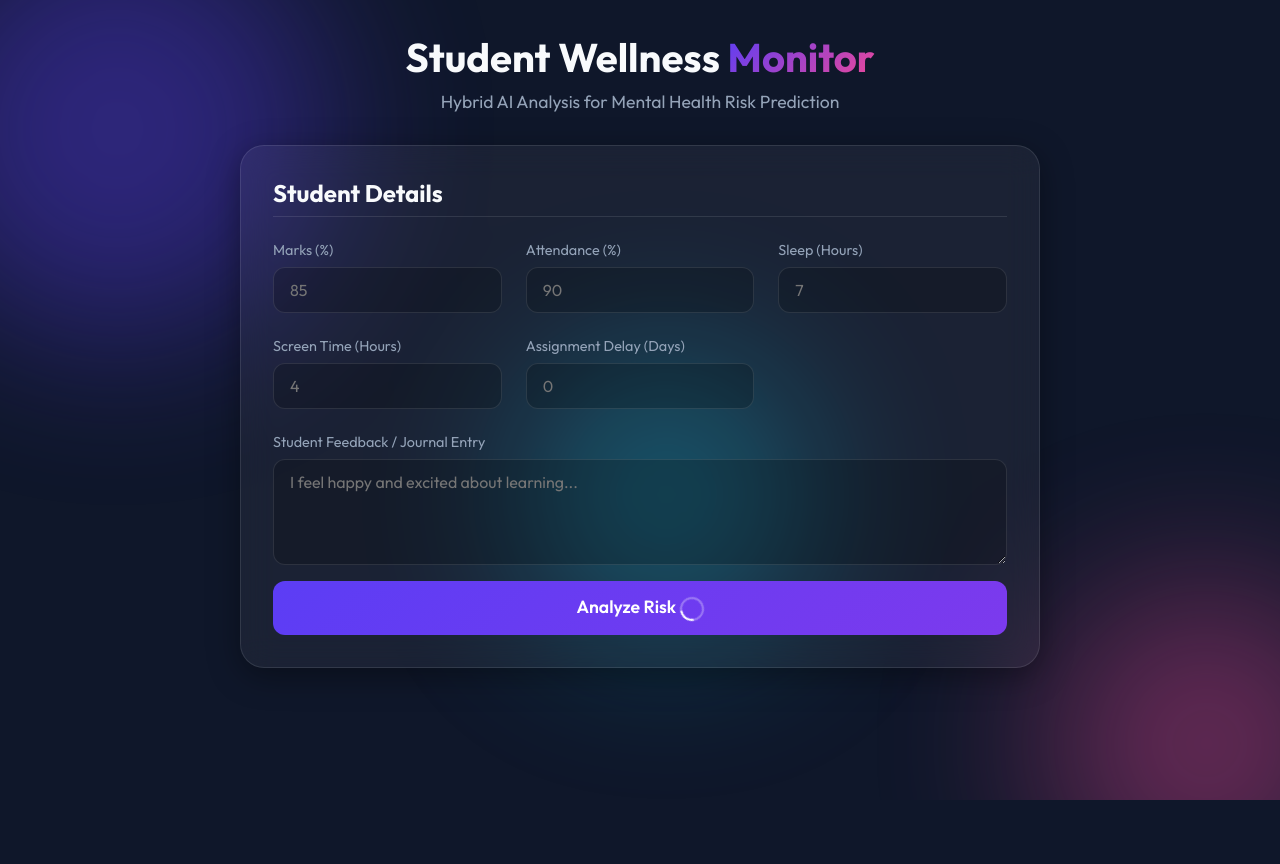
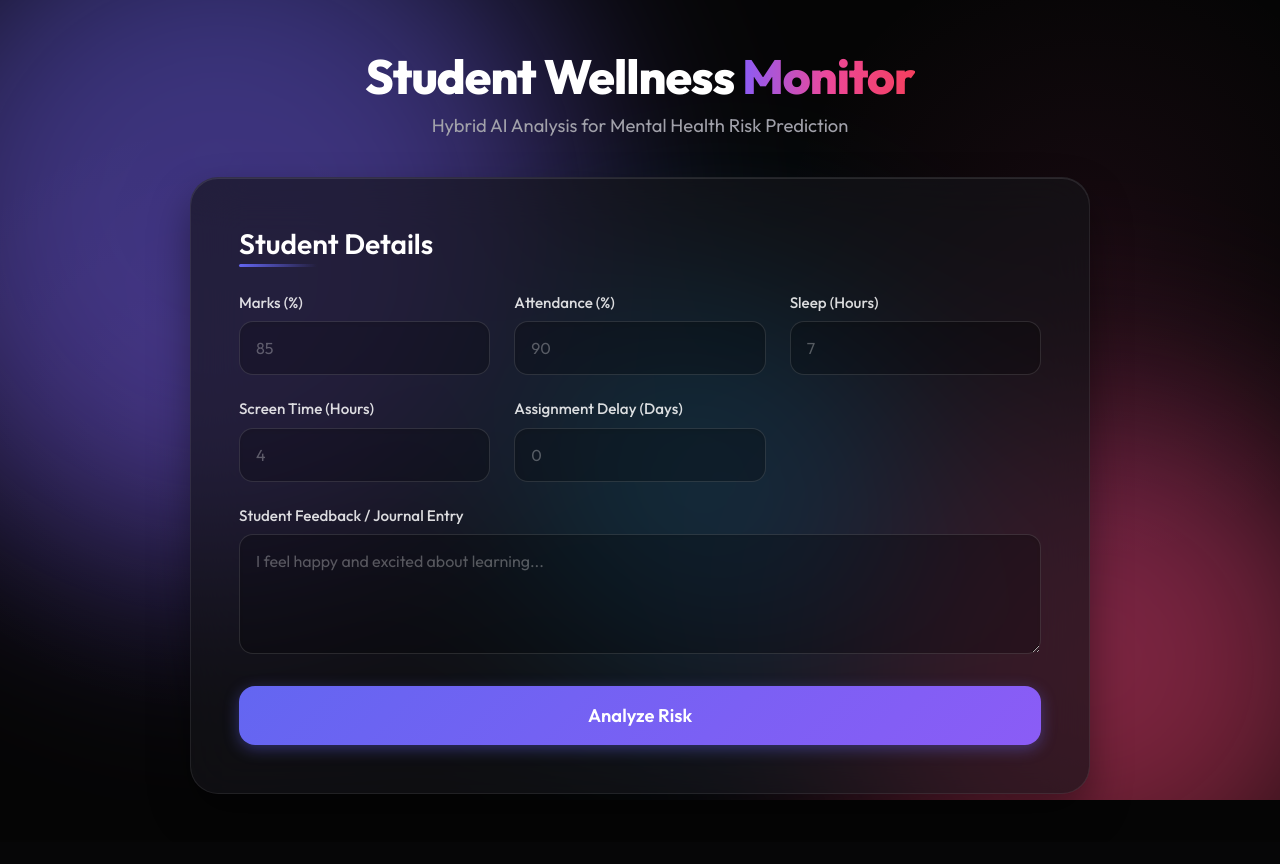
Before and after one commit to nfsprogramming/ai-smart-perfomance-anlayzer, a Flask app: page / in a window 1280 px wide. After the commit the page ends 800 px from the top, so only its background shows below. Run offline with Flask 3, Linux system fonts and the light colour scheme.

Commit message:
Enhance UI components & add favicon

```diff
--- a/static/style.css
+++ b/static/style.css
@@ -1,12 +1,13 @@
+@import url('https://fonts.googleapis.com/css2?family=Outfit:wght@300;400;500;600;700;800&display=swap');
+
 :root {
-    --primary-hue: 250;
-    --bg-dark: #0f172a;
-    --text-light: #f8fafc;
-    --text-dim: #94a3b8;
-    --glass-bg: rgba(255, 255, 255, 0.05);
-    --glass-border: rgba(255, 255, 255, 0.1);
-    --accent: hsl(var(--primary-hue), 90%, 60%);
-    --accent-glow: hsl(var(--primary-hue), 90%, 60%, 0.5);
+    --bg-dark: #050505;
+    --bg-panel: rgba(20, 20, 25, 0.65);
+    --text-main: #ffffff;
+    --text-muted: #a1a1aa;
+    --border-light: rgba(255, 255, 255, 0.08);
+    --accent: #6366f1;
+    --accent-glow: rgba(99, 102, 241, 0.4);
 
     --success: #10b981;
     --warning: #f59e0b;
@@ -16,129 +17,150 @@
 * {
     margin: 0;
     padding: 0;
-    box-sizing: border_box;
+    box-sizing: border-box;
     font-family: 'Outfit', sans-serif;
 }
 
 body {
     background-color: var(--bg-dark);
-    color: var(--text-light);
+    color: var(--text-main);
     min-height: 100vh;
-    overflow-x: hidden;
     display: flex;
     justify-content: center;
-    padding: 2rem 1rem;
+    align-items: center;
+    padding: 3rem 1.5rem;
+    overflow-x: hidden;
+    position: relative;
+    background-image: radial-gradient(circle at 15% 50%, rgba(99, 102, 241, 0.08), transparent 25%),
+                      radial-gradient(circle at 85% 30%, rgba(236, 72, 153, 0.08), transparent 25%);
 }
 
-/* Background Blobs */
+/* Background Animated Blobs */
 .background-blobs {
     position: fixed;
     top: 0;
     left: 0;
-    width: 100%;
-    height: 100%;
+    width: 100vw;
+    height: 100vh;
     z-index: -1;
     overflow: hidden;
+    pointer-events: none;
 }
 
 .blob {
     position: absolute;
-    filter: blur(80px);
-    opacity: 0.4;
+    filter: blur(100px);
+    opacity: 0.5;
     border-radius: 50%;
-    animation: float 20s infinite alternate;
+    animation: floatBlob 25s infinite alternate ease-in-out;
 }
 
 .blob-1 {
-    width: 400px;
-    height: 400px;
-    background: var(--accent);
-    top: -100px;
-    left: -100px;
+    width: 50vw;
+    height: 50vw;
+    background: linear-gradient(135deg, #6366f1, #8b5cf6);
+    top: -20%;
+    left: -10%;
 }
 
 .blob-2 {
-    width: 300px;
-    height: 300px;
-    background: #ec4899;
-    /* Pink */
-    bottom: -50px;
-    right: -50px;
+    width: 40vw;
+    height: 40vw;
+    background: linear-gradient(135deg, #ec4899, #f43f5e);
+    bottom: -10%;
+    right: -5%;
     animation-delay: -5s;
 }
 
 .blob-3 {
-    width: 250px;
-    height: 250px;
-    background: #06b6d4;
-    /* Cyan */
-    top: 40%;
+    width: 35vw;
+    height: 35vw;
+    background: linear-gradient(135deg, #06b6d4, #3b82f6);
+    top: 30%;
     left: 40%;
     animation-delay: -10s;
 }
 
-@keyframes float {
-    0% {
-        transform: translate(0, 0) scale(1);
-    }
-
-    100% {
-        transform: translate(30px, 50px) scale(1.1);
-    }
+@keyframes floatBlob {
+    0% { transform: translate(0, 0) scale(1) rotate(0deg); }
+    33% { transform: translate(5%, 10%) scale(1.1) rotate(45deg); }
+    66% { transform: translate(-5%, 5%) scale(0.9) rotate(-20deg); }
+    100% { transform: translate(10%, -10%) scale(1.05) rotate(15deg); }
 }
 
+/* Main Container */
 .container {
     width: 100%;
-    max-width: 800px;
+    max-width: 900px;
+    z-index: 10;
+    position: relative;
 }
 
+/* Header */
 .header {
     text-align: center;
-    margin-bottom: 2rem;
-    animation: fadeInDown 0.8s ease-out;
+    margin-bottom: 2.5rem;
+    animation: fadeInDown 1s cubic-bezier(0.16, 1, 0.3, 1) forwards;
 }
 
 .header h1 {
-    font-size: 2.5rem;
-    font-weight: 700;
+    font-size: 3rem;
+    font-weight: 800;
+    letter-spacing: -1px;
     margin-bottom: 0.5rem;
+    line-height: 1.2;
 }
 
 .highlight {
-    background: linear-gradient(135deg, var(--accent), #ec4899);
+    background: linear-gradient(to right, #8b5cf6, #ec4899, #f43f5e);
     -webkit-background-clip: text;
     background-clip: text;
     -webkit-text-fill-color: transparent;
+    display: inline-block;
 }
 
 .header p {
-    color: var(--text-dim);
-    font-size: 1.1rem;
+    color: var(--text-muted);
+    font-size: 1.15rem;
+    font-weight: 400;
 }
 
 /* Glass Panel */
 .glass-panel {
-    background: var(--glass-bg);
-    backdrop-filter: blur(16px);
-    -webkit-backdrop-filter: blur(16px);
-    border: 1px solid var(--glass-border);
-    border-radius: 24px;
-    padding: 2rem;
-    box-shadow: 0 8px 32px 0 rgba(0, 0, 0, 0.37);
-    animation: fadeInUp 0.8s ease-out 0.2s backwards;
+    background: var(--bg-panel);
+    backdrop-filter: blur(24px);
+    -webkit-backdrop-filter: blur(24px);
+    border: 1px solid var(--border-light);
+    border-radius: 28px;
+    padding: 3rem;
+    box-shadow: 0 20px 40px rgba(0, 0, 0, 0.4), inset 0 1px 0 rgba(255, 255, 255, 0.1);
+    animation: fadeInUp 1s cubic-bezier(0.16, 1, 0.3, 1) 0.2s backwards;
 }
 
-/* Input Section */
-.input-section h2 {
-    margin-bottom: 1.5rem;
-    font-size: 1.5rem;
-    border-bottom: 1px solid var(--glass-border);
-    padding-bottom: 0.5rem;
+/* Typography inside Panel */
+.glass-panel h2 {
+    font-size: 1.75rem;
+    font-weight: 600;
+    margin-bottom: 2rem;
+    position: relative;
+    display: inline-block;
 }
 
+.glass-panel h2::after {
+    content: '';
+    position: absolute;
+    bottom: -6px;
+    left: 0;
+    height: 3px;
+    width: 40%;
+    background: linear-gradient(90deg, var(--accent), transparent);
+    border-radius: 2px;
+}
+
+/* Inputs */
 .input-grid {
     display: grid;
-    grid-template-columns: repeat(auto-fit, minmax(180px, 1fr));
+    grid-template-columns: repeat(auto-fit, minmax(220px, 1fr));
     gap: 1.5rem;
     margin-bottom: 1.5rem;
 }
@@ -147,183 +169,259 @@
 .input-full {
     display: flex;
     flex-direction: column;
-    gap: 0.5rem;
+    gap: 0.6rem;
+    position: relative;
 }
 
 label {
-    font-size: 0.9rem;
-    color: var(--text-dim);
+    font-size: 0.95rem;
+    color: rgba(255,255,255,0.85);
     font-weight: 500;
 }
 
 input,
 textarea {
-    background: rgba(0, 0, 0, 0.2);
-    border: 1px solid var(--glass-border);
-    border-radius: 12px;
-    padding: 12px 16px;
-    color: var(--text-light);
+    background: rgba(0, 0, 0, 0.25);
+    border: 1px solid rgba(255, 255, 255, 0.12);
+    border-radius: 14px;
+    padding: 16px;
+    color: var(--text-main);
     font-size: 1rem;
-    transition: all 0.3s ease;
+    transition: all 0.3s cubic-bezier(0.4, 0, 0.2, 1);
+    box-shadow: inset 0 2px 4px rgba(0,0,0,0.1);
+}
+
+input::placeholder,
+textarea::placeholder {
+    color: rgba(255,255,255,0.3);
+}
+
+input:hover,
+textarea:hover {
+    border-color: rgba(255, 255, 255, 0.25);
+    background: rgba(0, 0, 0, 0.35);
 }
 
 input:focus,
 textarea:focus {
     outline: none;
     border-color: var(--accent);
-    box-shadow: 0 0 0 2px var(--accent-glow);
-    background: rgba(0, 0, 0, 0.3);
+    box-shadow: 0 0 0 4px rgba(99, 102, 241, 0.15), inset 0 2px 4px rgba(0,0,0,0.1);
+    background: rgba(0, 0, 0, 0.4);
 }
 
 textarea {
     resize: vertical;
+    min-height: 120px;
 }
 
+/* Button */
 .btn-primary {
     width: 100%;
-    padding: 14px;
-    border-radius: 12px;
+    padding: 18px;
+    border-radius: 16px;
     border: none;
-    background: linear-gradient(135deg, var(--accent), #7c3aed);
+    background: linear-gradient(135deg, #6366f1, #8b5cf6);
     color: white;
-    font-size: 1.1rem;
+    font-size: 1.15rem;
     font-weight: 600;
     cursor: pointer;
-    transition: transform 0.2s, box-shadow 0.2s;
-    margin-top: 1rem;
+    transition: all 0.3s cubic-bezier(0.4, 0, 0.2, 1);
+    margin-top: 2rem;
     position: relative;
     overflow: hidden;
+    box-shadow: 0 4px 15px rgba(99, 102, 241, 0.4);
+    display: flex;
+    justify-content: center;
+    align-items: center;
+}
+
+.btn-primary::before {
+    content: '';
+    position: absolute;
+    top: 0;
+    left: -100%;
+    width: 100%;
+    height: 100%;
+    background: linear-gradient(90deg, transparent, rgba(255,255,255,0.2), transparent);
+    transition: all 0.5s ease;
 }
 
 .btn-primary:hover {
-    transform: translateY(-2px);
-    box-shadow: 0 4px 20px var(--accent-glow);
+    transform: translateY(-3px);
+    box-shadow: 0 8px 25px rgba(99, 102, 241, 0.6);
+}
+
+.btn-primary:hover::before {
+    left: 100%;
 }
 
 .btn-primary:active {
-    transform: translateY(0);
+    transform: translateY(1px);
+    box-shadow: 0 2px 10px rgba(99, 102, 241, 0.4);
 }
 
 /* Result Section */
 .result-section {
-    margin-top: 2rem;
-    padding-top: 2rem;
-    border-top: 1px solid var(--glass-border);
-    animation: fadeIn 0.5s ease-out;
+    margin-top: 3rem;
+    padding-top: 3rem;
+    border-top: 1px solid var(--border-light);
+    animation: fadeIn 0.6s ease-out;
 }
 
 .hidden {
-    display: none;
+    display: none !important;
 }
 
 .result-header {
     display: flex;
     justify-content: space-between;
     align-items: center;
-    margin-bottom: 1.5rem;
+    margin-bottom: 2.5rem;
 }
 
 .risk-badge {
-    padding: 8px 16px;
-    border-radius: 20px;
+    padding: 10px 20px;
+    border-radius: 30px;
     font-weight: 700;
-    font-size: 0.9rem;
+    font-size: 0.95rem;
     text-transform: uppercase;
-    letter-spacing: 1px;
+    letter-spacing: 1.5px;
+    box-shadow: 0 4px 15px rgba(0,0,0,0.2);
 }
 
 .risk-low {
-    background: rgba(16, 185, 129, 0.2);
+    background: rgba(16, 185, 129, 0.15);
     color: var(--success);
-    border: 1px solid var(--success);
+    border: 1px solid rgba(16, 185, 129, 0.3);
+    text-shadow: 0 0 10px rgba(16, 185, 129, 0.4);
 }
 
 .risk-med {
-    background: rgba(245, 158, 11, 0.2);
+    background: rgba(245, 158, 11, 0.15);
     color: var(--warning);
-    border: 1px solid var(--warning);
+    border: 1px solid rgba(245, 158, 11, 0.3);
+    text-shadow: 0 0 10px rgba(245, 158, 11, 0.4);
 }
 
 .risk-high {
-    background: rgba(239, 68, 68, 0.2);
+    background: rgba(239, 68, 68, 0.15);
     color: var(--danger);
-    border: 1px solid var(--danger);
+    border: 1px solid rgba(239, 68, 68, 0.3);
+    text-shadow: 0 0 10px rgba(239, 68, 68, 0.4);
+    animation: pulseDanger 2s infinite;
+}
+
+@keyframes pulseDanger {
+    0% { box-shadow: 0 0 0 0 rgba(239, 68, 68, 0.4); }
+    70% { box-shadow: 0 0 0 15px rgba(239, 68, 68, 0); }
+    100% { box-shadow: 0 0 0 0 rgba(239, 68, 68, 0); }
 }
 
 .grid-layout {
     display: grid;
     grid-template-columns: 1fr 1fr;
-    gap: 2rem;
-    margin-bottom: 2rem;
+    gap: 2.5rem;
+    margin-bottom: 3rem;
 }
 
-@media (max-width: 600px) {
+@media (max-width: 768px) {
     .grid-layout {
         grid-template-columns: 1fr;
+    }
+    .glass-panel {
+        padding: 2rem;
+    }
+    .header h1 {
+        font-size: 2.2rem;
     }
 }
 
 .chart-container h3,
 .recommendations-container h3,
 .explanations-container h3 {
-    margin-bottom: 1rem;
-    font-size: 1.1rem;
-    color: var(--text-light);
+    margin-bottom: 1.5rem;
+    font-size: 1.25rem;
+    color: var(--text-main);
+    font-weight: 600;
 }
 
 .progress-bars {
     display: flex;
     flex-direction: column;
-    gap: 1rem;
+    gap: 1.5rem;
 }
 
 .bar-group label {
-    display: block;
-    margin-bottom: 4px;
-    font-size: 0.8rem;
+    display: flex;
+    justify-content: space-between;
+    margin-bottom: 8px;
+    font-size: 0.9rem;
+    color: var(--text-muted);
 }
 
 .progress-bg {
-    height: 8px;
-    background: rgba(255, 255, 255, 0.1);
-    border-radius: 4px;
+    height: 12px;
+    background: rgba(255, 255, 255, 0.05); /* very dark background */
+    border-radius: 6px;
     overflow: hidden;
+    position: relative;
+    box-shadow: inset 0 1px 3px rgba(0,0,0,0.5);
 }
 
 .progress-fill {
     height: 100%;
-    transition: width 1s ease-out;
+    border-radius: 6px;
+    transition: width 1.2s cubic-bezier(0.16, 1, 0.3, 1);
+    position: relative;
+    width: 0%;
 }
 
-#probLow {
-    background: var(--success);
+.progress-fill::after {
+    content: '';
+    position: absolute;
+    top: 0;
+    left: 0;
+    right: 0;
+    bottom: 0;
+    background: linear-gradient(90deg, transparent, rgba(255,255,255,0.2));
+    border-radius: 6px;
 }
 
-#probMed {
-    background: var(--warning);
-}
-
-#probHigh {
-    background: var(--danger);
-}
+#probLow { background: linear-gradient(90deg, #059669, #10b981); width: 0%; }
+#probMed { background: linear-gradient(90deg, #d97706, #f59e0b); width: 0%; }
+#probHigh { background: linear-gradient(90deg, #dc2626, #ef4444); width: 0%; }
 
 .recommendations-container ul {
     list-style: none;
+    display: flex;
+    flex-direction: column;
+    gap: 1rem;
 }
 
 .recommendations-container li {
+    background: rgba(255, 255, 255, 0.03);
+    border: 1px solid rgba(255, 255, 255, 0.05);
+    border-radius: 12px;
+    padding: 16px 16px 16px 44px;
     position: relative;
-    padding-left: 1.5rem;
-    margin-bottom: 0.8rem;
-    color: var(--text-dim);
-    line-height: 1.5;
+    color: rgba(255,255,255,0.9);
+    line-height: 1.6;
+    transition: all 0.3s ease;
+}
+
+.recommendations-container li:hover {
+    background: rgba(255, 255, 255, 0.06);
+    transform: translateX(4px);
+    border-color: rgba(99, 102, 241, 0.2);
 }
 
 .recommendations-container li::before {
-    content: '➔';
+    content: '✨';
     position: absolute;
-    left: 0;
-    color: var(--accent);
+    left: 16px;
+    top: 16px;
+    font-size: 1.1rem;
 }
 
 .tags-container {
@@ -333,69 +431,73 @@
 }
 
 .feature-tag {
-    background: rgba(255, 255, 255, 0.05);
-    padding: 6px 12px;
-    border-radius: 8px;
-    font-size: 0.9rem;
-    color: var(--text-dim);
-    border: 1px solid var(--glass-border);
+    background: rgba(99, 102, 241, 0.1);
+    padding: 8px 16px;
+    border-radius: 20px;
+    font-size: 0.95rem;
+    color: var(--text-muted);
+    border: 1px solid rgba(99, 102, 241, 0.2);
+    transition: all 0.3s ease;
+}
+
+.feature-tag:hover {
+    background: rgba(99, 102, 241, 0.2);
+    border-color: rgba(99, 102, 241, 0.4);
+    color: var(--text-main);
 }
 
 .feature-tag span {
-    color: var(--text-light);
-    font-weight: 600;
-    margin-left: 4px;
+    color: #fff;
+    font-weight: 700;
+    margin-left: 6px;
+    background: rgba(0,0,0,0.2);
+    padding: 2px 8px;
+    border-radius: 10px;
 }
 
 /* Animations */
 @keyframes fadeInDown {
-    from {
-        opacity: 0;
-        transform: translateY(-20px);
-    }
-
-    to {
-        opacity: 1;
-        transform: translateY(0);
-    }
+    from { opacity: 0; transform: translateY(-30px); }
+    to { opacity: 1; transform: translateY(0); }
 }
 
 @keyframes fadeInUp {
-    from {
-        opacity: 0;
-        transform: translateY(20px);
-    }
-
-    to {
-        opacity: 1;
-        transform: translateY(0);
-    }
+    from { opacity: 0; transform: translateY(30px); }
+    to { opacity: 1; transform: translateY(0); }
 }
 
 @keyframes fadeIn {
-    from {
-        opacity: 0;
-    }
+    from { opacity: 0; }
+    to { opacity: 1; }
+}
 
-    to {
-        opacity: 1;
-    }
+/* Custom Scrollbar */
+::-webkit-scrollbar {
+    width: 10px;
+}
+::-webkit-scrollbar-track {
+    background: var(--bg-dark);
+}
+::-webkit-scrollbar-thumb {
+    background: rgba(255, 255, 255, 0.1);
+    border-radius: 5px;
+}
+::-webkit-scrollbar-thumb:hover {
+    background: rgba(255, 255, 255, 0.2);
 }
 
 /* Spinner */
 .loading-spinner {
-    width: 20px;
-    height: 20px;
-    border: 2px solid rgba(255, 255, 255, 0.3);
+    width: 22px;
+    height: 22px;
+    border: 3px solid rgba(255, 255, 255, 0.3);
     border-top-color: #fff;
     border-radius: 50%;
-    animation: spin 1s infinite linear;
+    animation: spin 0.8s infinite linear;
     display: inline-block;
     vertical-align: middle;
 }
 
 @keyframes spin {
-    to {
-        transform: rotate(360deg);
-    }
+    to { transform: rotate(360deg); }
 }
--- a/templates/index.html
+++ b/templates/index.html
@@ -4,6 +4,7 @@
     <meta charset="UTF-8">
     <meta name="viewport" content="width=device-width, initial-scale=1.0">
     <title>Hybrid Mental Health Predictor</title>
+    <link rel="icon" type="image/png" href="/static/favicon.png">
     <!-- Google Fonts -->
     <link rel="preconnect" href="https://fonts.googleapis.com">
     <link rel="preconnect" href="https://fonts.gstatic.com" crossorigin>
```
Also changed, not shown: static/favicon.png (added).
